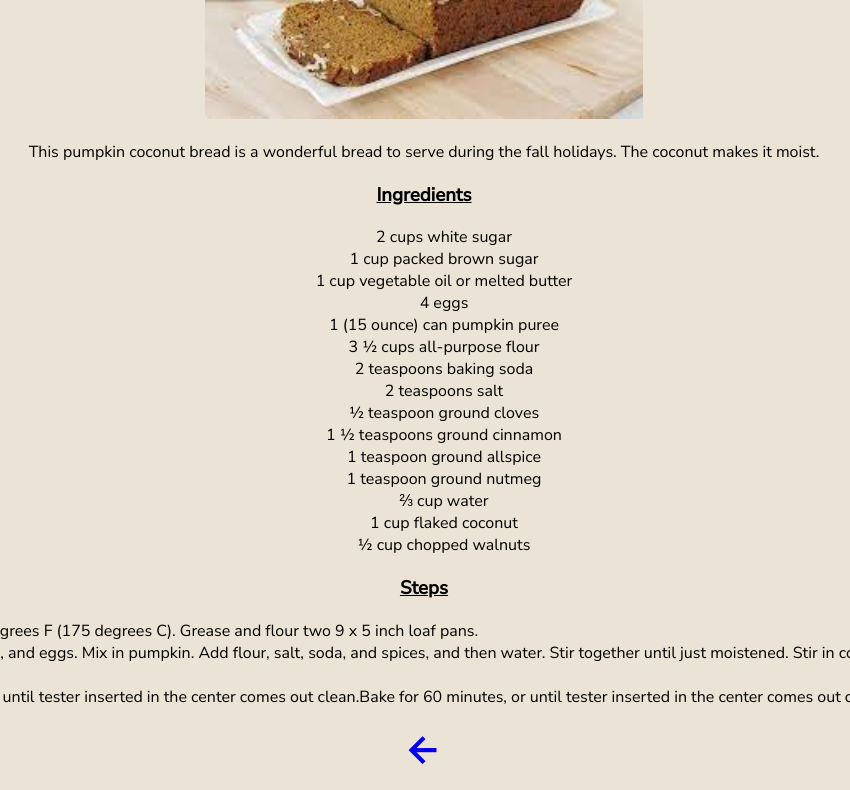
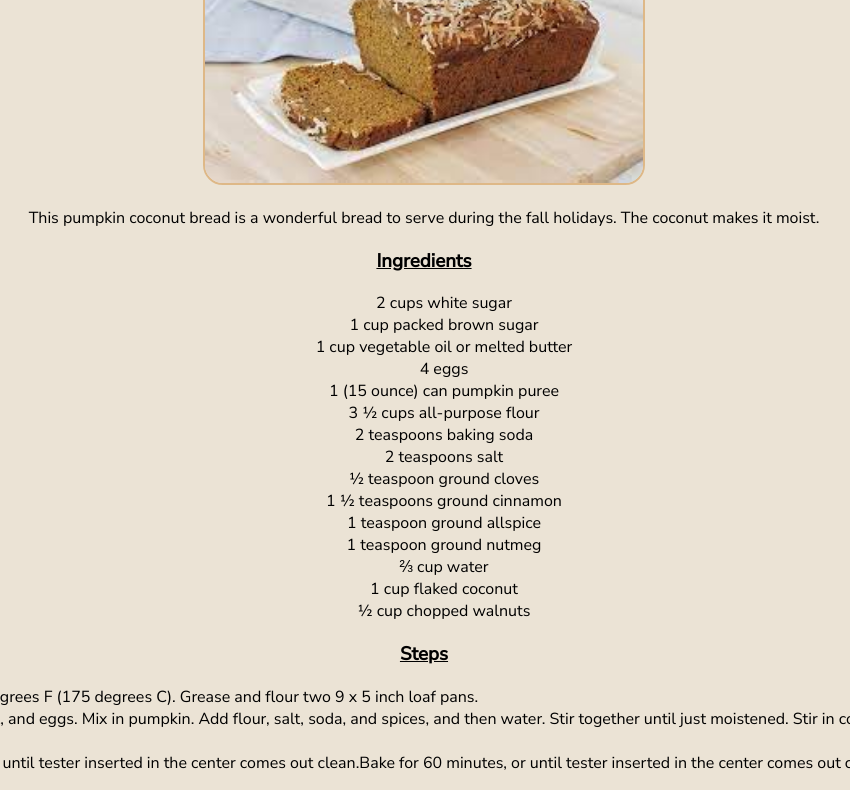
Before and after one commit to 011xFrank/odin-recipes, a plain HTML site: page recipes/pumpkin-coconut-bread/pumpkin-coconut-bread.html in a window 1280 px wide. Shown: the part 267-1057 px from the top of the page, without its empty margins (216-1066 px from the left). Drawn offline with nearby package versions, Linux system fonts and the light colour scheme.

Commit message:
css changes to image,bacc to main button moved to the top

```diff
--- a/recipes/chicken-parmesan-meatballs/style.css
+++ b/recipes/chicken-parmesan-meatballs/style.css
@@ -4,6 +4,11 @@ body {
   background-color: rgb(235, 227, 213);
   font-family: "Nunito Sans", sans-serif;
   text-align: center;
+}
+
+a:visited {
+  text-decoration: none;
+  color: rgb(119, 107, 93);
 }
 
 h1 {
@@ -37,3 +42,8 @@ a {
   border: none;
   background-color: rgb(235, 227, 213);
 }
+
+img {
+  border-radius: 20px;
+  border: 2px solid burlywood;
+}
--- a/recipes/chilli-topped-potato-soup/style.css
+++ b/recipes/chilli-topped-potato-soup/style.css
@@ -4,6 +4,11 @@ body {
   background-color: rgb(235, 227, 213);
   font-family: "Nunito Sans", sans-serif;
   text-align: center;
+}
+
+a:visited {
+  text-decoration: none;
+  color: rgb(119, 107, 93);
 }
 
 h1 {
@@ -42,3 +47,8 @@ button {
   border: none;
   background-color: rgb(235, 227, 213);
 }
+
+img {
+  border-radius: 20px;
+  border: 2px solid burlywood;
+}
--- a/recipes/pumpkin-coconut-bread/pumpkin-coconut-bread.html
+++ b/recipes/pumpkin-coconut-bread/pumpkin-coconut-bread.html
@@ -12,6 +12,13 @@
 </head>
 
 <body>
+
+  <button id="back-button">
+    <a href="../../index.html">
+      <i class='back-to-main-page bx bx-left-arrow-circle'></i>
+    </a>
+  </button>
+
   <h1>Pumpkin Coconut Bread</h1>
   <img src="./coconut-pumpkin-bread.jpeg" alt="Pumpkin Coconut Bread" height="300" />
   <p>
@@ -57,11 +64,7 @@
     </li>
   </ol>
 
-  <button id="back-button">
-    <a href="../../index.html">
-      <i class='back-to-main-page bx bx-left-arrow-alt'></i>
-    </a>
-  </button>
+
 
 </body>
 
--- a/recipes/pumpkin-coconut-bread/style.css
+++ b/recipes/pumpkin-coconut-bread/style.css
@@ -4,6 +4,11 @@ body {
   background-color: rgb(235, 227, 213);
   font-family: "Nunito Sans", sans-serif;
   text-align: center;
+}
+
+a:visited {
+  text-decoration: none;
+  color: rgb(119, 107, 93);
 }
 
 h1 {
@@ -42,3 +47,8 @@ button {
   border: none;
   background-color: rgb(235, 227, 213);
 }
+
+img {
+  border-radius: 20px;
+  border: 2px solid burlywood;
+}
```
Also changed, not shown: recipes/chicken-parmesan-meatballs/chicken-parmesan-meatballs.html (+9 -6 lines), recipes/chilli-topped-potato-soup/chilli-topped-potato-soup.html (+8 -5 lines).
